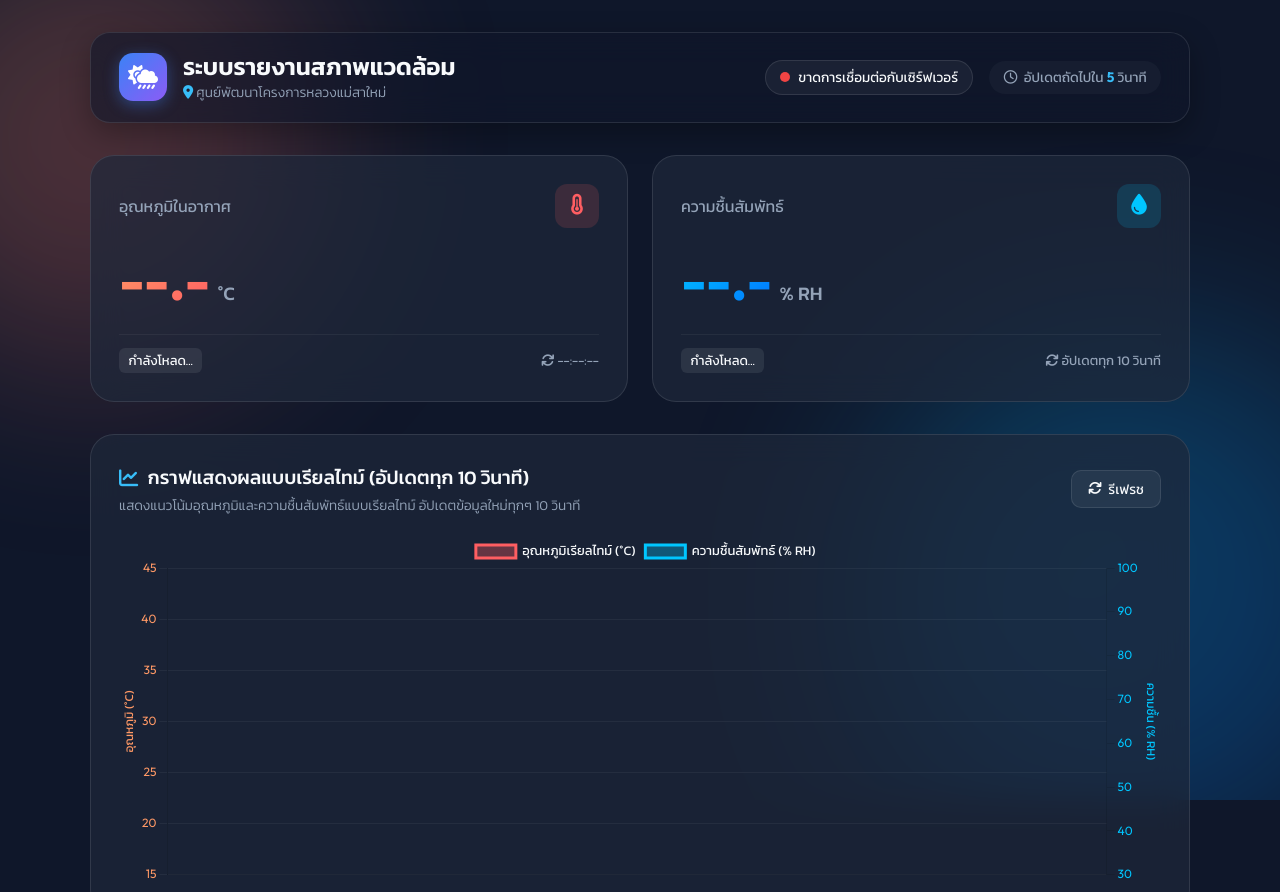
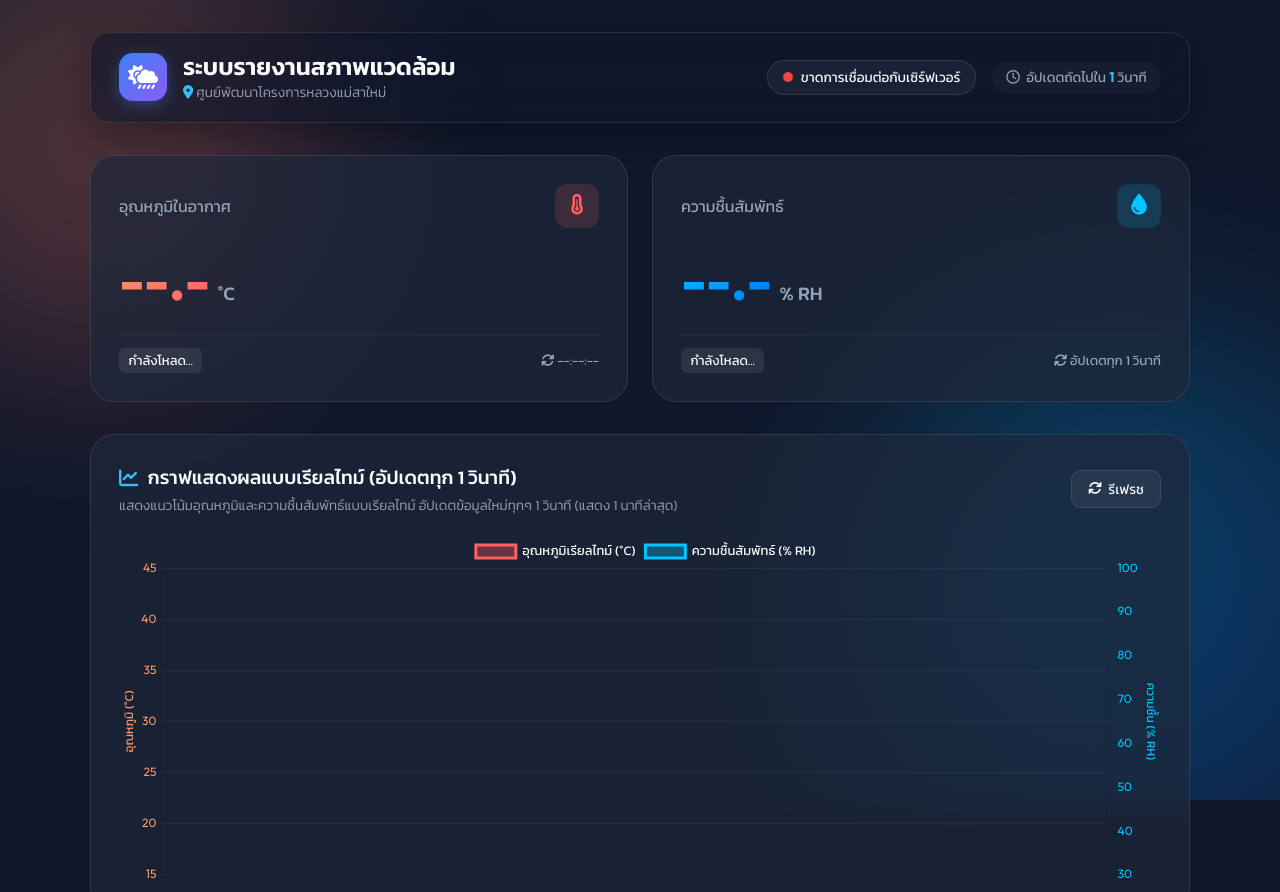
Before and after one commit to msn7029rpf-boop/iot_web, a website: page frontend/index.html in a window 1280 px wide. Shown: the top 892 px of the page. Drawn offline with nearby package versions, Linux system fonts and the light colour scheme; no server answers.

Commit message:
Update frontend real-time chart to 1-second interval and 1-minute buffer

```diff
--- a/frontend/index.html
+++ b/frontend/index.html
@@ -42,7 +42,7 @@
                 </div>
                 <div class="timer-badge">
                     <i class="fa-regular fa-clock"></i>
-                    <span>อัปเดตถัดไปใน <strong id="countdown">10</strong> วินาที</span>
+                    <span>อัปเดตถัดไปใน <strong id="countdown">1</strong> วินาที</span>
                 </div>
             </div>
         </header>
@@ -86,7 +86,7 @@
                     </div>
                     <div class="metric-footer">
                         <span class="tag" id="hum-status">กำลังโหลด...</span>
-                        <span class="update-frequency"><i class="fa-solid fa-sync"></i> อัปเดตทุก 10 วินาที</span>
+                        <span class="update-frequency"><i class="fa-solid fa-sync"></i> อัปเดตทุก 1 วินาที</span>
                     </div>
                 </div>
             </div>
@@ -96,8 +96,8 @@
         <section class="chart-section">
             <div class="section-header">
                 <div>
-                    <h2><i class="fa-solid fa-chart-line"></i> กราฟแสดงผลแบบเรียลไทม์ (อัปเดตทุก 10 วินาที)</h2>
-                    <p class="section-subtitle">แสดงแนวโน้มอุณหภูมิและความชื้นสัมพัทธ์แบบเรียลไทม์ อัปเดตข้อมูลใหม่ทุกๆ 10 วินาที</p>
+                    <h2><i class="fa-solid fa-chart-line"></i> กราฟแสดงผลแบบเรียลไทม์ (อัปเดตทุก 1 วินาที)</h2>
+                    <p class="section-subtitle">แสดงแนวโน้มอุณหภูมิและความชื้นสัมพัทธ์แบบเรียลไทม์ อัปเดตข้อมูลใหม่ทุกๆ 1 วินาที (แสดง 1 นาทีล่าสุด)</p>
                 </div>
                 <button class="btn-refresh" id="refresh-btn" title="รีเฟรชข้อมูลกราฟ">
                     <i class="fa-solid fa-arrows-rotate"></i> รีเฟรช
--- a/frontend/js/app.js
+++ b/frontend/js/app.js
@@ -4,8 +4,8 @@ const API_BASE_URL = window.location.origin.includes('http')
     : 'http://localhost:3000';
 
 let realtimeChart = null;
-const MAX_CHART_POINTS = 15; // Keep last 15 points (~2.5 minutes of 10s updates)
-let countdownValue = 10;
+const MAX_CHART_POINTS = 60; // Keep last 60 points (1 minute of 1s live updates)
+let countdownValue = 1;
 let countdownTimer = null;
 
 // DOM Elements
@@ -236,9 +236,9 @@ function updateRealtimeChart(temp, hum, timestamp) {
     realtimeChart.update();
 }
 
-// 10-Second Countdown Timer
+// 1-Second Countdown Timer
 function startCountdown() {
-    countdownValue = 10;
+    countdownValue = 1;
     countdownEl.textContent = countdownValue;
 
     if (countdownTimer) clearInterval(countdownTimer);
@@ -246,7 +246,7 @@ function startCountdown() {
     countdownTimer = setInterval(() => {
         countdownValue--;
         if (countdownValue <= 0) {
-            countdownValue = 10;
+            countdownValue = 1;
             fetchCurrentData();
         }
         countdownEl.textContent = countdownValue;
@@ -254,7 +254,7 @@ function startCountdown() {
 }
 
 function resetCountdown() {
-    countdownValue = 10;
+    countdownValue = 1;
     countdownEl.textContent = countdownValue;
 }
 
```
